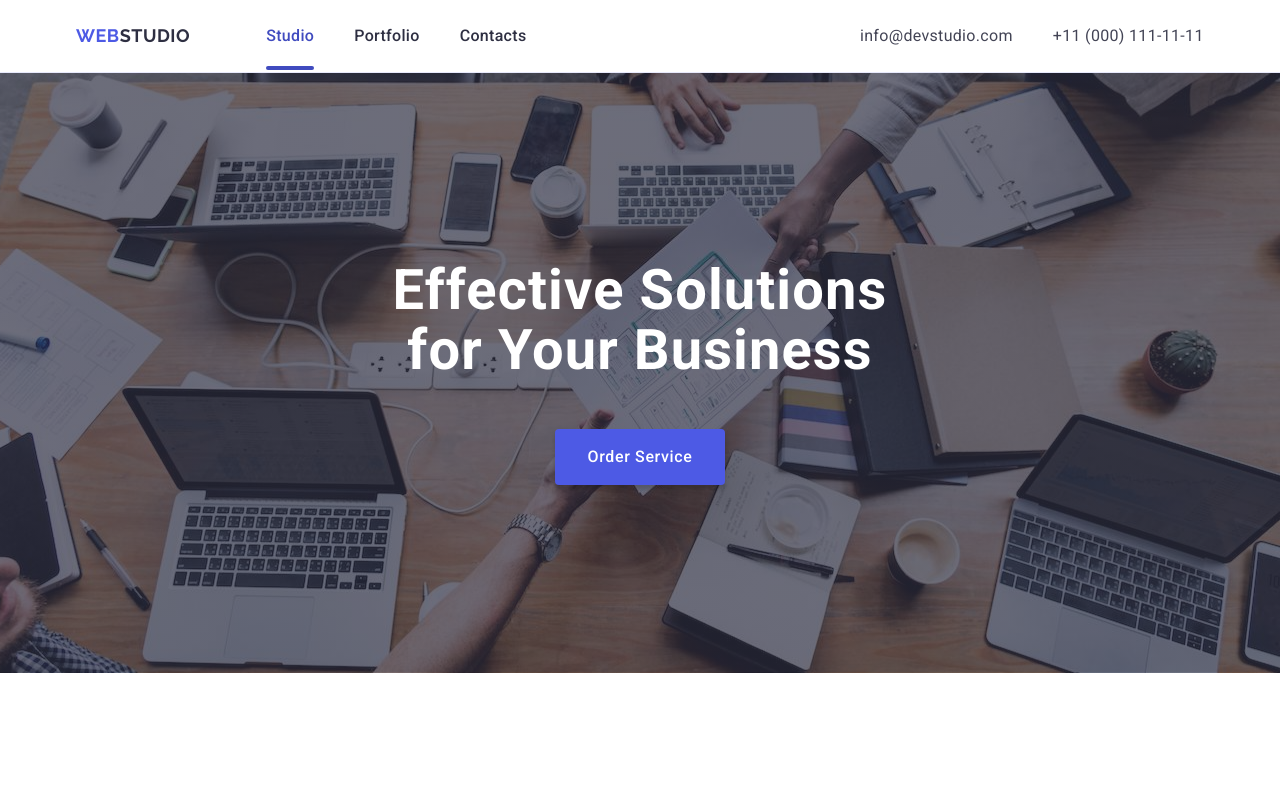
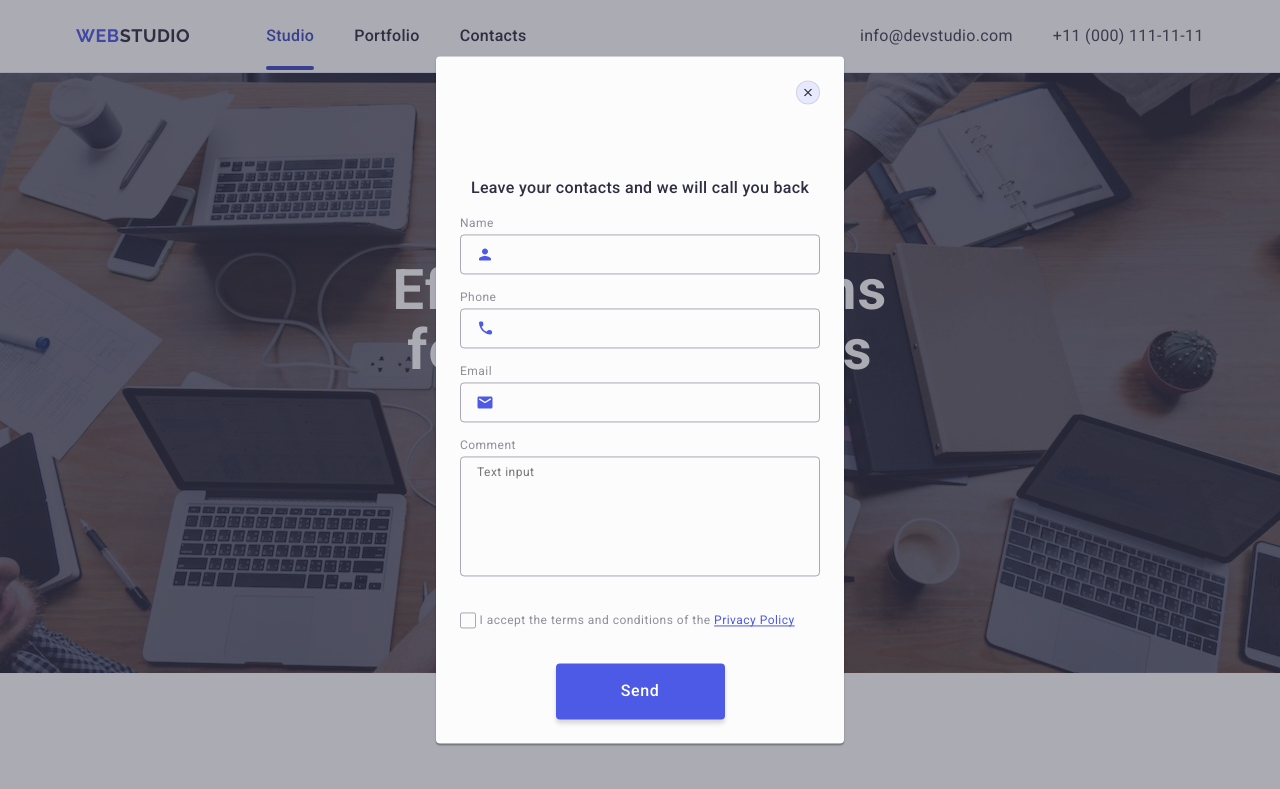
Before and after one commit to Evgeniy-Galushko/goit-markup-hw-05, a plain HTML site: page index.html in a window 1280 px wide. Shown: the top 789 px of the page. Drawn offline with nearby package versions, Linux system fonts and the light colour scheme.

Commit message:
add index file

```diff
--- a/css/styles.css
+++ b/css/styles.css
@@ -671,8 +671,8 @@ input::placeholder {
     justify-content: center;
     align-items: center;
 
-    opacity: 0;
-    pointer-events: none;
+    opacity: 1;/*0*/
+    pointer-events: auto; /*none*/
     transition: opacity 250ms cubic-bezier(0.4, 0, 0.2, 1), visibility 250ms cubic-bezier(0.4, 0, 0.2, 1);
 }
 
@@ -746,20 +746,20 @@ input::placeholder {
 
 .feedback .input-modal:focus{
     border-color: #4D5AE5;
-
 }
 
 .feedback .icon-input-modal{
     position: absolute;
     top: 50%;
     left: 16px;
+    fill: #4D5AE5;
     transform: translateY(-50%);
     transition: fill 250ms cubic-bezier(0.4, 0, 0.2, 1);
 }
 
-.feedback .icon-input-modal:focus{
+/* .feedback .icon-input-modal:focus{
     fill:#4D5AE5;
-}
+} */
 
 .feedback .feedback-label-comment{
     margin-bottom: 16px;
@@ -807,7 +807,7 @@ input::placeholder {
     color: #8e8f99;
 }
 
-.feedback .label-checkbox-two .label-checkbox-two-span{
+.feedback .label-checkbox-two-span{
     width: 16px;
     height: 16px;
     border: 1px solid rgba(46, 47, 66, 0.4);
@@ -819,8 +819,8 @@ input::placeholder {
     fill: transparent;
 }
 
-.feedback .label-checkbox-two .label-checkbox-two-span:checked {
-    background-color: #404bbf;
+.feedback input[type="checkbox"]:checked{
+    background-color:#404bbf;
     border: none;
     fill: #F4F4FD;
 }
--- a/index.html
+++ b/index.html
@@ -438,7 +438,7 @@
                     <label class="label-checkbox-two" for="user-privacy">
                         <span class="label-checkbox-two-span">
                             <svg class="label-checkbox-two-svg" width="10" height="8">
-                                <use href="./images/icons.svg#icon-checkbox"></use>
+                                <use href="./images/icons.svg#icon-vector"></use>
                             </svg>
                         </span>
                         I accept the terms and conditions of the
```
Also changed, not shown: images/icons.svg.
